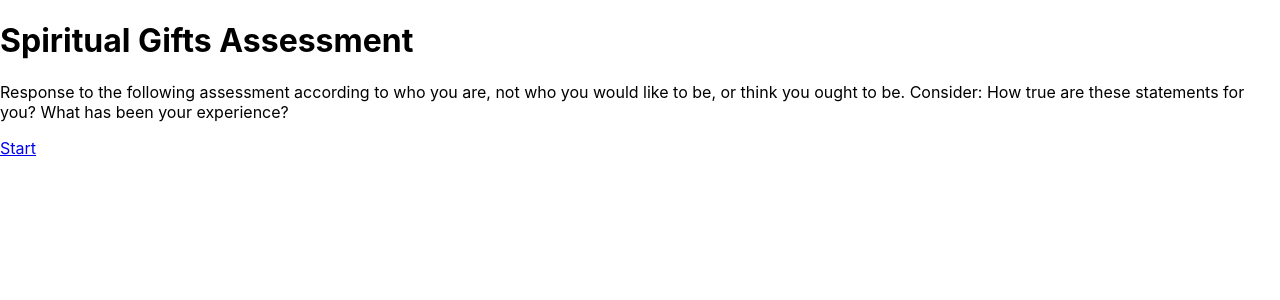
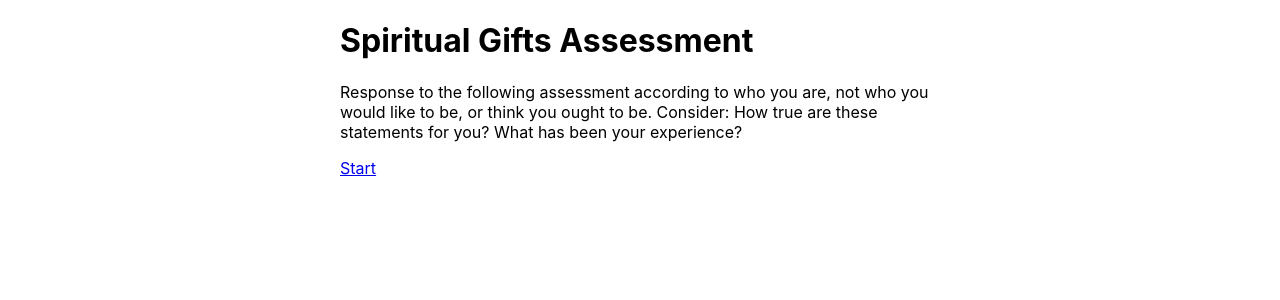
Before and after one commit to legacychurch/spiritual-gifts, a React (Create React App) app: page / in a window 1280 px wide. Shown: the top 300 px of the page. Built offline with nearby package versions, Linux system fonts and the light colour scheme.

Commit message:
Added limit on max width of the homepage

```diff
--- a/src/pages/Homepage/Homepage.module.css
+++ b/src/pages/Homepage/Homepage.module.css
@@ -11,3 +11,9 @@
     align-items: center;
   }
 }
+
+@media (min-width: 600px) {
+  .container {
+    width: 600px;
+  }
+}
```
